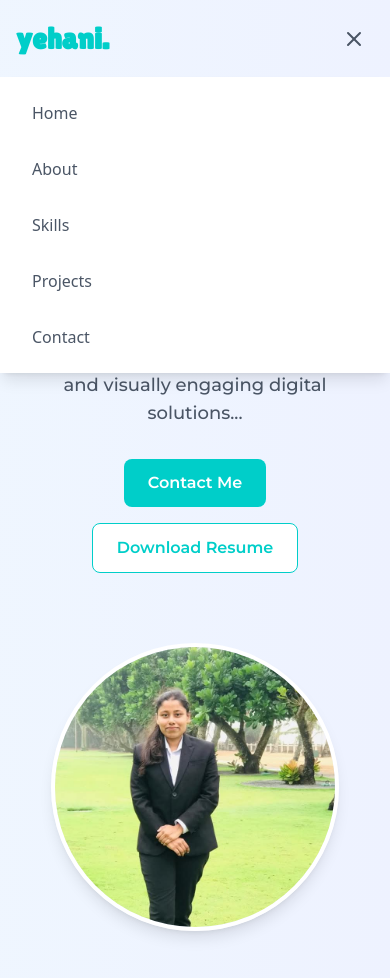
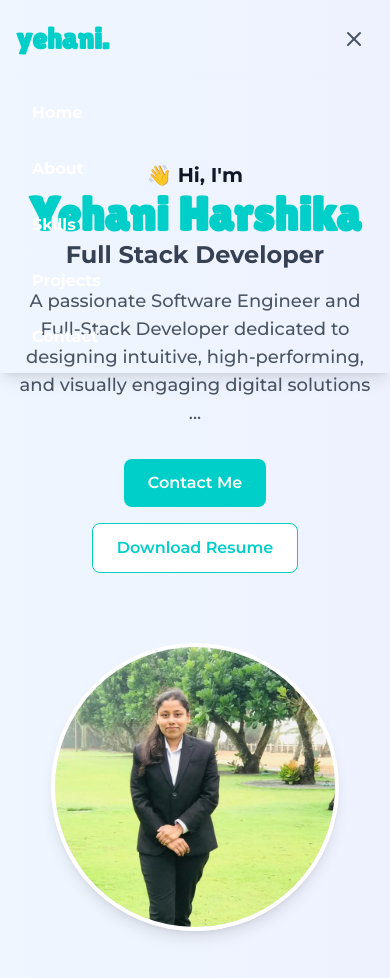
Before and after one commit to yehaniharshika/portfolio-react, a React (Vite) app: page / in a window 390 px wide. Both pictures are taken after a click on the button "Toggle mobile menu". Shown: the top 978 px of the page. Built offline with nearby package versions, Linux system fonts and the light colour scheme.

Commit message:
update Hero and NavBar sections

```diff
--- a/src/components/HeroPage.tsx
+++ b/src/components/HeroPage.tsx
@@ -36,7 +36,7 @@ export const HeroPage = () => {
                     <p className="mt-4 text-lg text-gray-600 dark:text-gray-300 max-w-lg"
                        style={{fontFamily: 'Montserrat, sans-serif', fontSize: "18px", fontWeight: "500"}}>
                         A passionate Software Engineer and Full-Stack Developer dedicated to designing intuitive,
-                        high-performing, and visually engaging digital solutions...
+                        high-performing, and visually engaging digital solutions ...
                     </p>
                     <motion.div
                         className="mt-8 flex flex-wrap gap-4 justify-center md:justify-start"
--- a/src/components/NavBar.tsx
+++ b/src/components/NavBar.tsx
@@ -76,28 +76,28 @@ export const NavBar: React.FC = () => {
                         ))}
                     </div>
 
-
                     <button
                         ref={buttonRef}
-                        className="md:hidden p-2 rounded-lg hover:bg-gray-100 transition-colors"
+                        className="md:hidden p-2 rounded-lg hover:bg-gray-700 hover:text-white transition-colors cursor-pointer"
                         onClick={() => setIsMobileMenuOpen(!isMobileMenuOpen)}
                         aria-label="Toggle mobile menu"
                     >
                         {isMobileMenuOpen ? <X className="h-6 w-6 text-gray-600"/> :
-                            <Menu className="h-6 w-6 text-gray-600"/>}
+                            <Menu className="h-6 w-6 text-gray-400 font-bold"/>}
                     </button>
                 </div>
             </div>
             <div
                 ref={mobileMenuRef}
-                className={`md:hidden absolute top-full left-0 w-full bg-white shadow-lg transition-all duration-300 ease-in-out ${isMobileMenuOpen ? 'opacity-100 translate-y-0' : 'opacity-0 -translate-y-2 pointer-events-none'}`}
+                className={`md:hidden absolute top-full left-0 w-full dark:bg-gray-800 shadow-lg transition-all duration-300 ease-in-out ${isMobileMenuOpen ? 'opacity-100 translate-y-0' : 'opacity-0 -translate-y-2 pointer-events-none text-white hover:text-[#00cec9]'}`}
+                style={{fontFamily: 'Montserrat, sans-serif',fontWeight:"bold"}}
             >
                 <div className="container mx-auto px-4 py-4 space-y-4">
-                {navItems.map(item => (
+                    {navItems.map(item => (
                         <button
                             key={item.id}
                             onClick={() => scrollToSection(item.id)}
-                            className="block w-full text-left px-4 py-2 text-gray-600 hover:text-gray-900 hover:bg-gray-50 rounded-lg transition-colors"
+                            className="block w-full text-left px-4 py-2 text-white hover:text-[#00cec9] hover:bg-transparent rounded-lg transition-colors"
                         >
                             {item.label}
                         </button>
```
